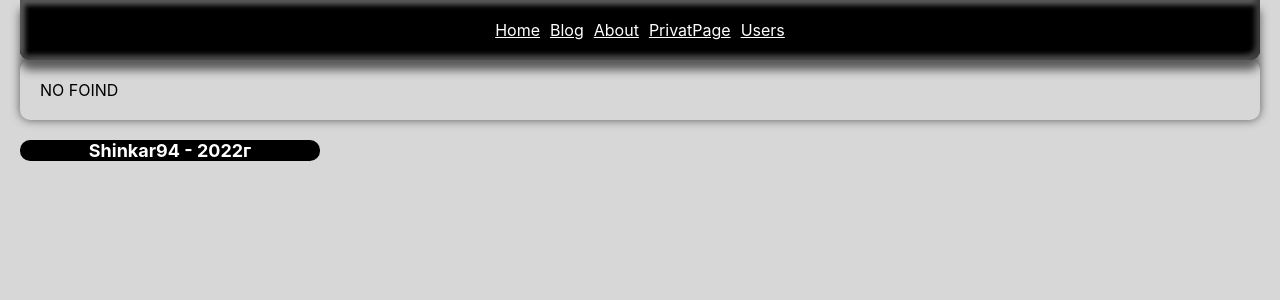
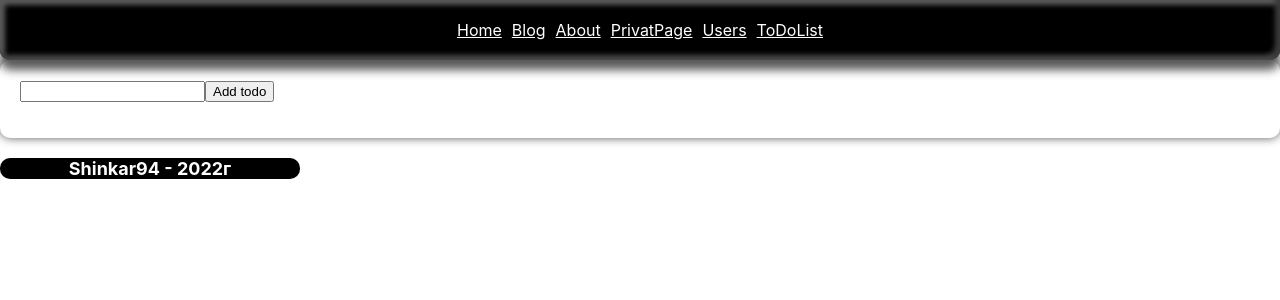
Before and after one commit to Shinkarenko081294/react-route-and-redux-toolkit, a React (Create React App) app: page /todo in a window 1280 px wide. Shown: the top 300 px of the page. Built offline with nearby package versions, Linux system fonts and the light colour scheme.

Commit message:
REDUX TOOLKITgit add .

```diff
--- a/package.json
+++ b/package.json
@@ -10,6 +10,7 @@
     "axios": "^0.27.2",
     "react": "^18.2.0",
     "react-dom": "^18.2.0",
+    "react-redux": "^8.0.4",
     "react-router-dom": "^6.4.1",
     "react-scripts": "5.0.1",
     "web-vitals": "^2.1.4"
--- a/src/App.js
+++ b/src/App.js
@@ -1,6 +1,5 @@
 import { Routes, Route, Navigate } from 'react-router-dom';
 
-import styleApp from './App.module.css'
 
 import { Homepage } from './pages/Homepage';
 import { About } from './pages/Aboutpage';
@@ -13,6 +12,7 @@ import { Loginpage } from './pages/LoginPage';
 import { RequireAuth } from './components/hoc/RequireAuth';
 import { AuthProvider } from './components/hoc/AuthProvider';
 import { UserPages } from './pages/UserPages';
+import { TodoList } from './components/todo/Todolist';
 
 function App() {
   return (
@@ -27,6 +27,7 @@ function App() {
           <Route path="posts/:id" element={<Singelpage />} />
           <Route path="auth" element={<Loginpage />} />
           <Route path="userPage" element={<UserPages />} />
+          <Route path="todo" element={<TodoList />} />
           <Route path="create" element={
               <RequireAuth>
                 <Createpost />
--- a/src/components/Layout.jsx
+++ b/src/components/Layout.jsx
@@ -11,6 +11,7 @@ const Layout = () =>{
             <CustomLink to="/about">About</CustomLink>
             <CustomLink to="/create">PrivatPage</CustomLink>
             <CustomLink to="/userPage">Users</CustomLink>
+            <CustomLink to="/todo">ToDoList</CustomLink>
         </header>
         <main className={styleLayout.container}>
             <Outlet />
--- /dev/null
+++ b/src/components/todo/InputFeild.jsx
@@ -0,0 +1,12 @@
+
+
+const InputFeild = ({text, handleInput, handleSubmit}) =>{
+    return(
+        <label>
+            <input value={text} onChange={(e)=> handleInput(e.target.value)} />
+            <button onClick={handleSubmit}>Add todo</button>
+        </label>
+    )
+}
+
+export {InputFeild}
--- /dev/null
+++ b/src/components/todo/TodoItem.jsx
@@ -0,0 +1,20 @@
+import {useDispatch} from 'react-redux';
+
+import {removeTodo} from '../../store/todoSlice';
+import {toggleTodo} from '../../store/todoSlice';
+
+const TodoItem = ({id, text, complited}) =>{
+
+    const dispatch = useDispatch();
+
+
+    return (
+        <li>
+            <input type="checkbox" checked={complited} onChange={() => dispatch(toggleTodo({id}))}/>
+            <span>{text}</span>
+            <span onClick={() => dispatch(removeTodo({id}))}>&times;</span>
+        </li>
+    )
+}
+
+export {TodoItem}
--- /dev/null
+++ b/src/components/todo/Todolist.jsx
@@ -0,0 +1,37 @@
+import { useState } from "react";
+import React from "react";
+import {useSelector} from 'react-redux';
+import {useDispatch} from 'react-redux';
+
+import {addTodo} from '../../store/todoSlice';
+
+import { TodoItem } from "./TodoItem";
+import { InputFeild } from "./InputFeild";
+
+const TodoList = (props) =>{
+    const todos = useSelector(state => state.todoSlice.todos);
+    const dispatch = useDispatch();
+
+    const addTask = () => {
+        dispatch(addTodo({text}))
+        setText('')
+    };
+    const [text, setText] = useState('');
+
+    return(
+        <>
+            <InputFeild text={text} handleInput={setText} handleSubmit={addTask}/>
+
+            <ul>
+                {todos.map((todo) => (
+                    <TodoItem
+                        key={todo.id}
+                        {...todo}
+                    />
+                ))}
+            </ul>
+        </>
+    )
+}
+
+export {TodoList};
--- a/src/index.js
+++ b/src/index.js
@@ -1,18 +1,21 @@
 import React from 'react';
-import ReactDOM from 'react-dom/client';
 import './index.css';
 import App from './App';
 import reportWebVitals from './reportWebVitals';
 import { BrowserRouter } from 'react-router-dom';
 import { createRoot } from 'react-dom/client';
+import {Provider} from 'react-redux';
+import store from './store/store';
 
 const root = createRoot(document.getElementById('root'));
 
 root.render(
   <React.StrictMode>
-    <BrowserRouter>
-      <App />
-    </BrowserRouter>
+    <Provider store={store}>
+      <BrowserRouter>
+        <App />
+      </BrowserRouter>
+    </Provider>
   </React.StrictMode>,
   // document.getElementById('root')
 );
--- /dev/null
+++ b/src/store/store.js
@@ -0,0 +1,8 @@
+import { configureStore} from "@reduxjs/toolkit";
+import todoReducer from "./todoSlice";
+
+export default configureStore({
+    reducer: {
+        todoSlice: todoReducer,
+    }
+})
--- /dev/null
+++ b/src/store/todoSlice.js
@@ -0,0 +1,32 @@
+import {createSlice} from '@reduxjs/toolkit';
+
+
+const todoSlice = createSlice({
+    name: 'todo',
+    initialState: {
+        todos: [],
+        text: ''
+    },
+    reducers: {
+        addTodo(state, action){
+            console.log(state);
+            console.log(action);
+            state.todos.push({
+                id: new Date().toISOString(),
+                text: action.payload.text,
+                complited: false
+            })
+        },
+        removeTodo(state, action){
+           state.todos = state.todos.filter(todo => todo.id !== action.payload.id);
+        },
+        toggleTodo(state, action){
+            const toggletTodo = state.todos.find(todo => todo.id === action.payload.id);
+            toggletTodo.complited = !toggletTodo.complited;
+        }
+    },
+});
+
+export const {addTodo, removeTodo, toggleTodo} = todoSlice.actions;
+
+export default todoSlice.reducer;
```
Also changed, not shown: 1 other file (tests, documents, lock files or other folders).
